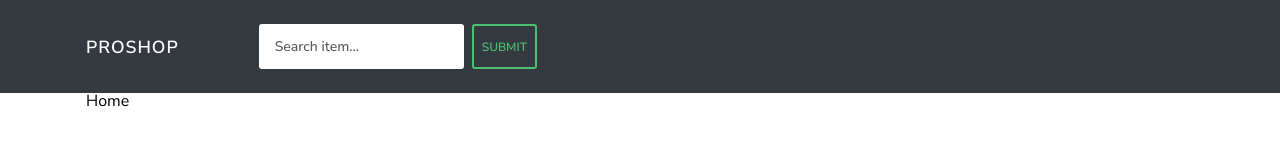
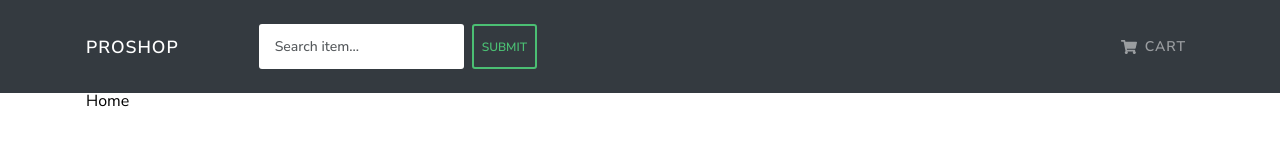
Before and after one commit to gigaamiridze/proshop, a React (Vite) app in the folder client/: page / in a window 1280 px wide. Shown: the top 160 px of the page. Built offline with nearby package versions, Linux system fonts and the light colour scheme.

Commit message:
[Client] Added cart icon and title for header

```diff
--- a/client/package.json
+++ b/client/package.json
@@ -12,6 +12,7 @@
   "dependencies": {
     "react": "^18.2.0",
     "react-dom": "^18.2.0",
+    "react-icons": "^4.11.0",
     "react-router-dom": "^6.16.0",
     "styled-components": "^6.0.8"
   },
--- a/client/src/components/Header.tsx
+++ b/client/src/components/Header.tsx
@@ -1,7 +1,22 @@
 import { Link } from 'react-router-dom';
+import { FaShoppingCart } from 'react-icons/fa';
 import { HeaderContainer, Container, FlexBox, SearchForm, SearchInput, SearchButton } from '../styles';
 import { PageRoutes } from '../constants';
 import { Heading } from '../components';
+
+import { styled, css } from 'styled-components';
+
+const RightContent = styled(FlexBox)`
+  a {
+    ${({ theme }) => css`
+      color: ${theme.colors.gray};
+    `}
+    display: flex;
+    align-items: center;
+    column-gap: 8px;
+    padding: 8px;
+  }
+`;
 
 function Header() {
   return (
@@ -24,6 +39,19 @@ function Header() {
               <SearchButton type='button'>submit</SearchButton>
             </SearchForm>
           </FlexBox>
+          <RightContent alignItems='flex-end' columnGap={10}>
+            <Link to={PageRoutes.CART}>
+              <FaShoppingCart />
+              <Heading
+                title='cart'
+                type='h5'
+                color='gray'
+                fontWeight='600'
+                textTransform='uppercase'
+                letterSpacing={1}
+              />
+            </Link>
+          </RightContent>
         </FlexBox>
       </Container>
     </HeaderContainer>
--- a/client/src/components/Heading.tsx
+++ b/client/src/components/Heading.tsx
@@ -2,20 +2,20 @@ import { IHeadingProps } from '../interfaces';
 import { HeadingStyled } from '../styles';
 
 function Heading(props: IHeadingProps) {
-  const { title, type, color, fontFamily, fontWeight, lineHeight, letterSpacing, textTransform } = props;
-
   return (
     <HeadingStyled
-      as={type}
-      type={type}
-      color={color}
-      fontFamily={fontFamily}
-      fontWeight={fontWeight}
-      lineHeight={lineHeight}
-      letterSpacing={letterSpacing}
-      textTransform={textTransform}
+      as={props.type}
+      type={props.type}
+      color={props.color}
+      hoverColor={props.hoverColor}
+      fontFamily={props.fontFamily}
+      fontWeight={props.fontWeight}
+      lineHeight={props.lineHeight}
+      letterSpacing={props.letterSpacing}
+      textTransform={props.textTransform}
+      onClick={props.handleClick}
     >
-      {title}
+      {props.title}
     </HeadingStyled>
   )
 }
--- a/client/src/interfaces/Heading.ts
+++ b/client/src/interfaces/Heading.ts
@@ -5,6 +5,7 @@ export type HeadingType = 'h1' | 'h2' | 'h3' | 'h4' | 'h5' | 'h6';
 export interface IHeadingStyledProps {
   type: HeadingType;
   color?: keyof IColors;
+  hoverColor?: keyof IColors;
   fontFamily?: keyof IFonts;
   fontWeight?: '100' | '200' | '300' | '400' | '500' | '600' | '700' | '800' | '900' | 'lighter' | 'normal' | 'bold' | 'bolder';
   lineHeight?: number | 'normal' | 'initial' | 'inherit';
@@ -14,4 +15,5 @@ export interface IHeadingStyledProps {
 
 export interface IHeadingProps extends IHeadingStyledProps {
   title: string;
+  handleClick?: () => void;
 }
--- a/client/src/styles/components/shared/HeadingStyled.ts
+++ b/client/src/styles/components/shared/HeadingStyled.ts
@@ -14,15 +14,20 @@ const getFontSize = (type: HeadingType, fontSizes: IFontSizes) => {
 }
 
 const HeadingStyled = styled.div<IHeadingStyledProps>`
-  ${({ theme, type, color, fontFamily, fontWeight, lineHeight, letterSpacing, textTransform }) => css`
+  ${({ theme, type, color, fontFamily, fontWeight, lineHeight, letterSpacing, textTransform, hoverColor }) => css`
     font-size: ${getFontSize(type, theme.fontSizes)};
-    color: ${color || theme.colors.primary};
+    color: ${color ? theme.colors[color] : theme.colors.primary};
     font-family: ${fontFamily || theme.fonts.nunito};
     font-weight: ${fontWeight || 'normal'};
     line-height: ${lineHeight || 'normal'};
     letter-spacing: ${letterSpacing ? `${letterSpacing}px` : 0};
     text-transform: ${textTransform || 'none'};
+    transition: ${hoverColor ? theme.transition : null};
   `}
+
+  &:hover {
+    color: ${({ theme, hoverColor }) => hoverColor ? theme.colors[hoverColor] : null};
+  }
 `;
 
 export default HeadingStyled;
```
Also changed, not shown: 1 other file (tests, documents, lock files or other folders).
